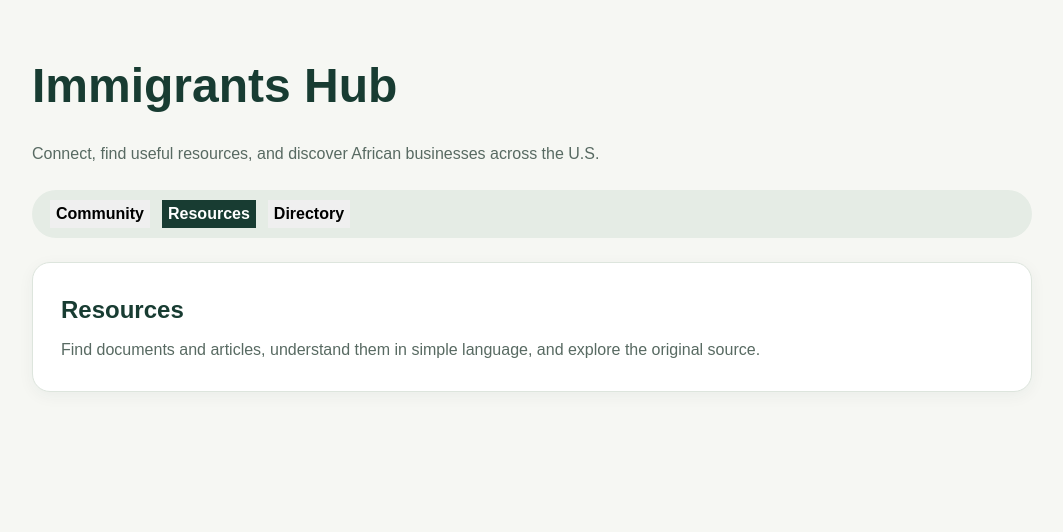
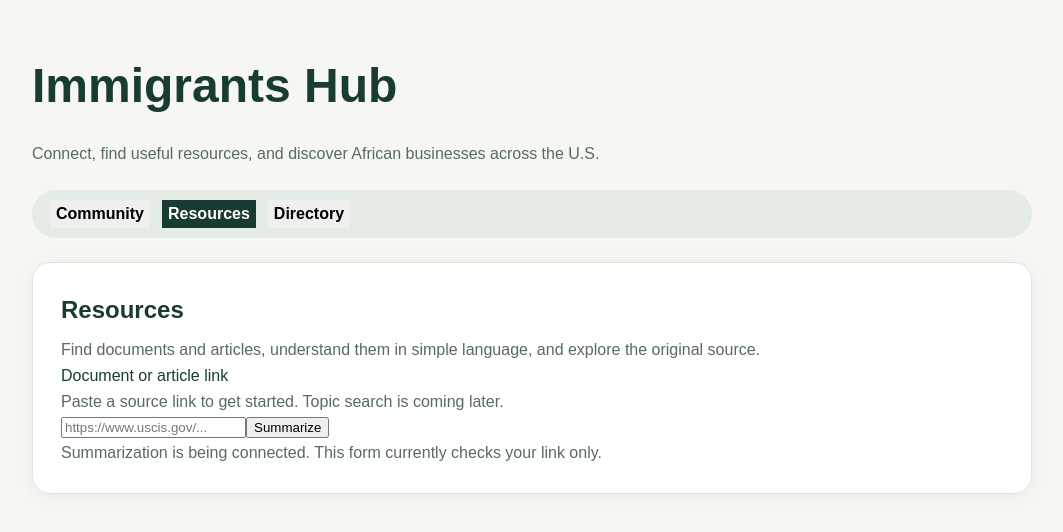
Before and after one commit to tannehj/fullstack-community-app, a React (Vite) app in the folder frontend-react/: page / in a window 1280 px wide. Both pictures are taken after a click on the button "Resources". Shown: the top 532 px of the page, without its empty margins (108-1171 px from the left). Built offline with nearby package versions, Linux system fonts and the light colour scheme; no server answers.

Commit message:
Add source URL form with validation and setup status

```diff
--- a/frontend-react/src/Resources.jsx
+++ b/frontend-react/src/Resources.jsx
@@ -1,11 +1,66 @@
+import { useState } from 'react'
+
 function Resources() {
+  const [sourceUrl, setSourceUrl] = useState('')
+  const [error, setError] = useState('')
+  const [status, setStatus] = useState('')
+
+  function handleSubmit(event) {
+    event.preventDefault()
+    setError('')
+    setStatus('')
+
+    try {
+      const url = new URL(sourceUrl.trim())
+
+      if (!['https:', 'http:'].includes(url.protocol)) {
+        throw new Error('Unsupported URL')
+      }
+
+      setSourceUrl(url.href)
+      setStatus('Link checked. AI summaries and the in-app reader are not connected yet.')
+    } catch {
+      setError('Enter a complete http:// or https:// document or article link.')
+    }
+  }
+
   return (
-    <section>
-      <h2>Resources</h2>
+    <section aria-labelledby="resources-heading">
+      <h2 id="resources-heading">Resources</h2>
       <p>
         Find documents and articles, understand them in simple language,
         and explore the original source.
       </p>
+
+      <form className="resource-form" onSubmit={handleSubmit} noValidate>
+        <label htmlFor="resource-url">Document or article link</label>
+        <p id="resource-help">
+          Paste a source link to get started. Topic search is coming later.
+        </p>
+        <div className="resource-input-row">
+          <input
+            id="resource-url"
+            type="url"
+            inputMode="url"
+            placeholder="https://www.uscis.gov/..."
+            value={sourceUrl}
+            onChange={(event) => {
+              setSourceUrl(event.target.value)
+              setError('')
+              setStatus('')
+            }}
+            aria-describedby="resource-help resource-availability"
+            aria-invalid={Boolean(error)}
+            required
+          />
+          <button type="submit">Summarize</button>
+        </div>
+        <p id="resource-availability" className="resource-note">
+          Summarization is being connected. This form currently checks your link only.
+        </p>
+        {error && <p className="resource-error" role="alert">{error}</p>}
+        {status && <p role="status">{status}</p>}
+      </form>
     </section>
   )
 }
```
